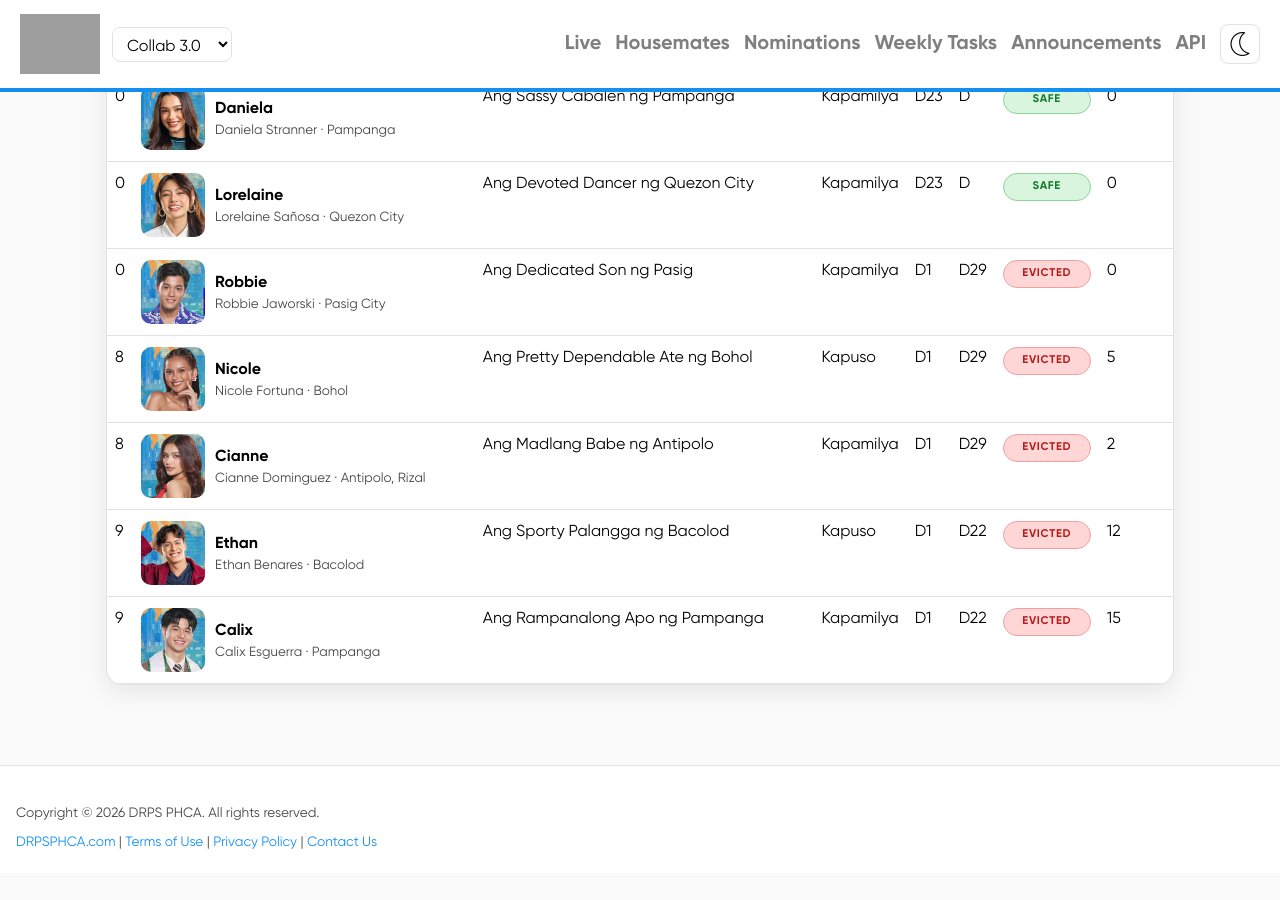
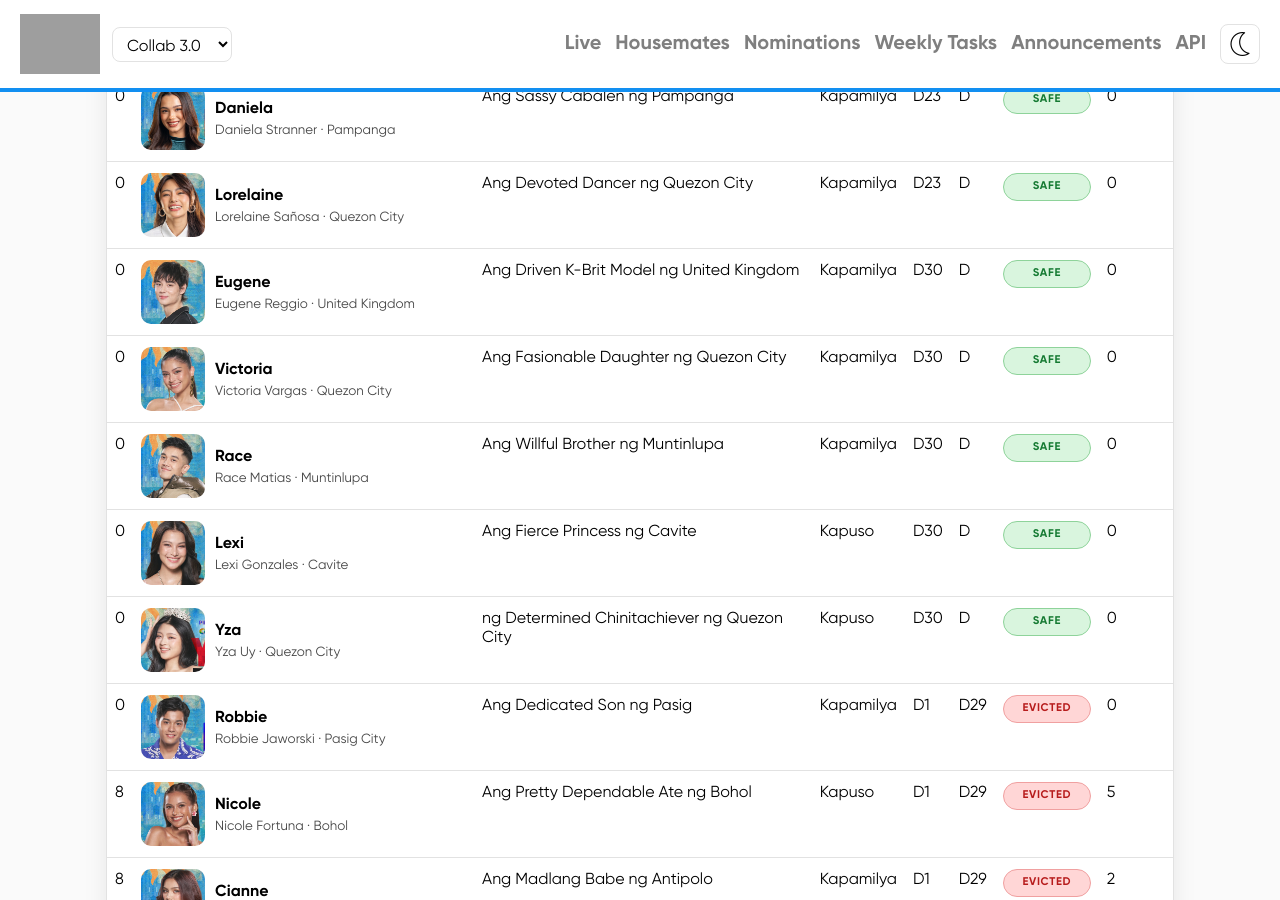
Before and after one commit to drpsphca/PHCASite-PBBUpdates, a Jekyll site: the page built from seasons/collab3/housemates.md, in a window 1280 px wide and 900 px high, scrolled down 1327 px. Built offline with Jekyll 4.4.1, drawn with Linux system fonts in a browser that asks for light colours; before the commit the page ends 2200 px from its top, so only the background shows below that; grey boxes are pictures that could not be loaded.

Commit message:
20261123-01

```diff
--- a/_data/seasons/collab3/housemates.yml
+++ b/_data/seasons/collab3/housemates.yml
@@ -209,6 +209,76 @@
   place: 0
   nomination_points: 0
 
+- id: eugene-reggio
+  name: Eugene Reggio
+  display_name: Eugene
+  moniker: Ang Driven K-Brit Model ng United Kingdom
+  age_on_entry: 0
+  hometown: United Kingdom
+  type: Kapamilya
+  pair_id: null
+  day_entered: 30
+  day_exited: null
+  status: safe
+  place: 0
+  nomination_points: 0
+
+- id: victoria-vargas
+  name: Victoria Vargas
+  display_name: Victoria
+  moniker: Ang Fasionable Daughter ng Quezon City
+  age_on_entry: 0
+  hometown: Quezon City
+  type: Kapamilya
+  pair_id: null
+  day_entered: 30
+  day_exited: null
+  status: safe
+  place: 0
+  nomination_points: 0
+
+- id: race-matias
+  name: Race Matias
+  display_name: Race
+  moniker: Ang Willful Brother ng Muntinlupa
+  age_on_entry: 0
+  hometown: Muntinlupa
+  type: Kapamilya
+  pair_id: null
+  day_entered: 30
+  day_exited: null
+  status: safe
+  place: 0
+  nomination_points: 0
+
+- id: lexi-gonzales
+  name: Lexi Gonzales
+  display_name: Lexi
+  moniker: Ang Fierce Princess ng Cavite
+  age_on_entry: 0
+  hometown: Cavite
+  type: Kapuso
+  pair_id: null
+  day_entered: 30
+  day_exited: null
+  status: safe
+  place: 0
+  nomination_points: 0
+
+- id: yza-uy
+  name: Yza Uy
+  display_name: Yza
+  moniker: ng Determined Chinitachiever ng Quezon City
+  age_on_entry: 0
+  hometown: Quezon City
+  type: Kapuso
+  pair_id: null
+  day_entered: 30
+  day_exited: null
+  status: safe
+  place: 0
+  nomination_points: 0
+
 - id: robbie-jaworski
   name: Robbie Jaworski
   display_name: Robbie
--- a/_data/seasons/collab3/photos.yml
+++ b/_data/seasons/collab3/photos.yml
@@ -18,3 +18,8 @@ allen-ansay: /assets/img/collab3/collab3_allen.png
 ronnie-pasamba: /assets/img/collab3/collab3_ronnie.png
 daniela-stranner: /assets/img/collab3/collab3_daniela.png
 lorelaine-sanosa: /assets/img/collab3/collab3_lorelaine.png
+eugene-reggio: /assets/img/collab3/collab3_eugene.png
+victoria-vargas: /assets/img/collab3/collab3_victoria.png
+race-matias: /assets/img/collab3/collab3_race.png
+lexi-gonzales: /assets/img/collab3/collab3_lexi.png
+yza-uy: /assets/img/collab3/collab3_yza.png
--- a/_data/seasons/collab3/season.yml
+++ b/_data/seasons/collab3/season.yml
@@ -3,12 +3,12 @@ title: "Pinoy Big Brother: Collab 3.0"
 short_title: "PBB Collab 3.0"
 premiere: "2026-10-24"
 # finale: "null"
-days: 30
+days: 31
 status: live          # live | eviction_open | ended
 voting_open: true
 current_week: 5
-current_day: 30
-updated_at: "2026-11-22T00:10:00+08:00"
+current_day: 31
+updated_at: "2026-11-23T00:15:00+08:00"
 # winner: tbd
 hosts:
 - Bianca Gonzalez
```
Also changed, not shown: assets/img/collab3/collab3_eugene.png (added), assets/img/collab3/collab3_lexi.png (added), assets/img/collab3/collab3_race.png (added), assets/img/collab3/collab3_victoria.png (added), assets/img/collab3/collab3_yza.png (added).
